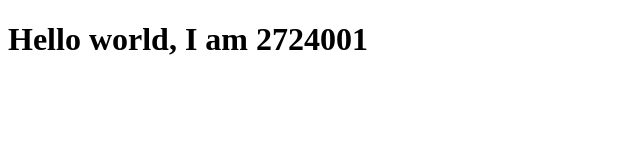
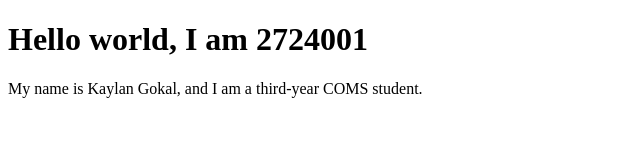
Before and after one commit to Kaylan-wits/SD-Lab-1, a plain HTML site: page index.html in a window 1280 px wide. Shown: the whole page, without its empty margins (0-640 px from the left). Drawn offline with Linux system fonts and the light colour scheme.

Commit message:
Update index.html
Added a little more information to my About Me site

```diff
--- a/index.html
+++ b/index.html
@@ -7,6 +7,7 @@
 
 <body>
   <h1>Hello world, I am 2724001</h1>
+  <p>My name is Kaylan Gokal, and I am a third-year COMS student.</p>
 </body>
 
 </html>
```
